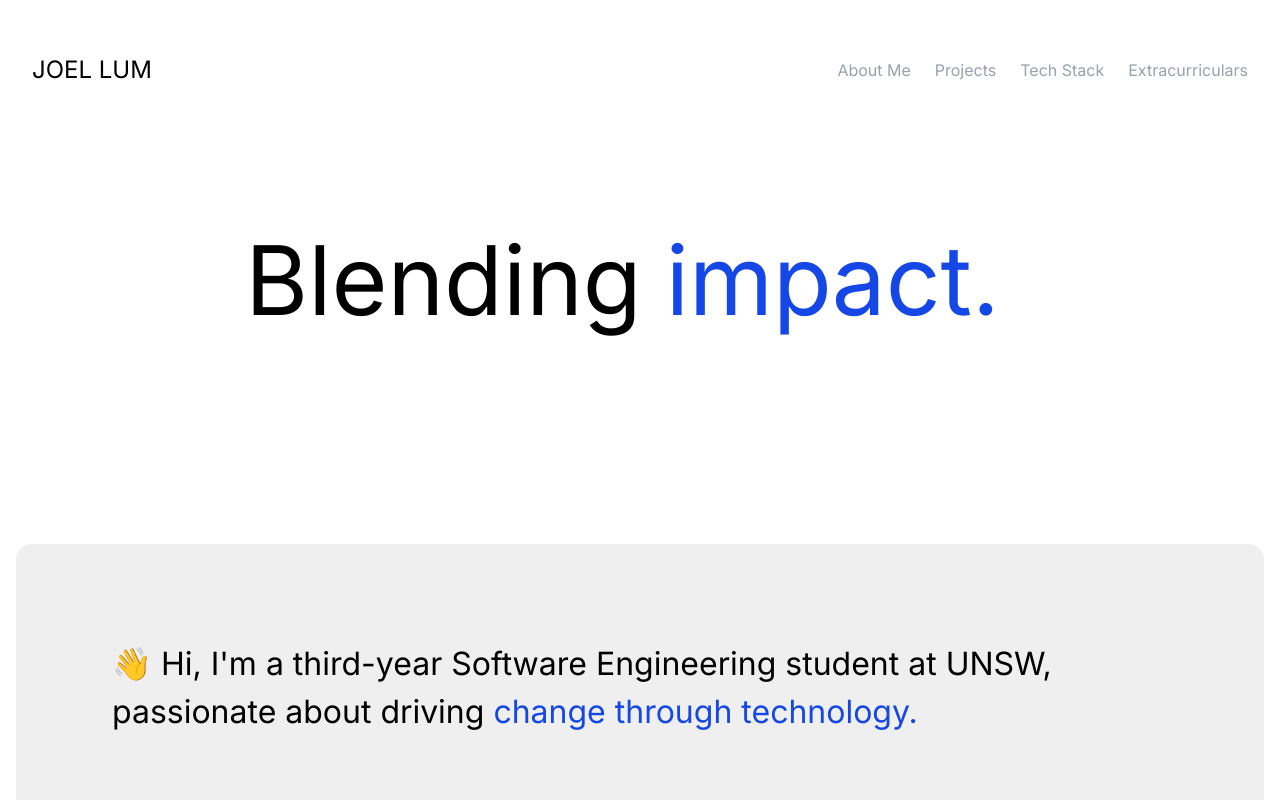
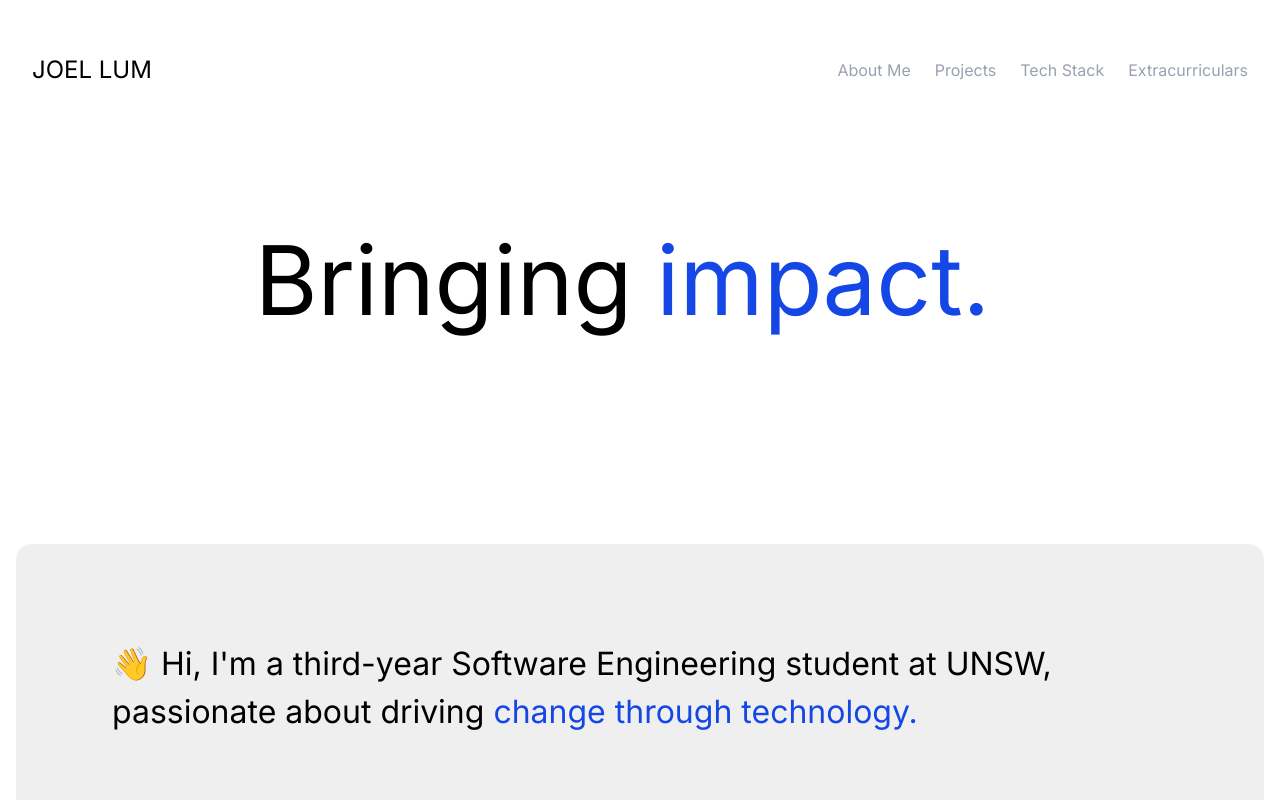
Before and after one commit to joellum1/portfolio, a Next.js app: page / in a window 1280 px wide. Shown: the top 800 px of the page. Built offline with nearby package versions, Linux system fonts and the light colour scheme.

Commit message:
Updated title section

```diff
--- a/src/components/TitleSection.tsx
+++ b/src/components/TitleSection.tsx
@@ -7,9 +7,9 @@ export default function TitleSection() {
       className="flex flex-col items-center rounded-2xl"
     >
       <div className="flex flex-row items-baseline gap-x-4 text-[6rem] mt-48 mb-48 pl-24 pr-24">
-        <h1>Blending</h1>
+        <h1>Bringing</h1>
         <FlipWords
-          words={["innovation.", "impact.", "creativity."]}
+          words={["innovation.", "impact.", "inspiration."]}
           className="text-blue-700"
         />
       </div>
```
